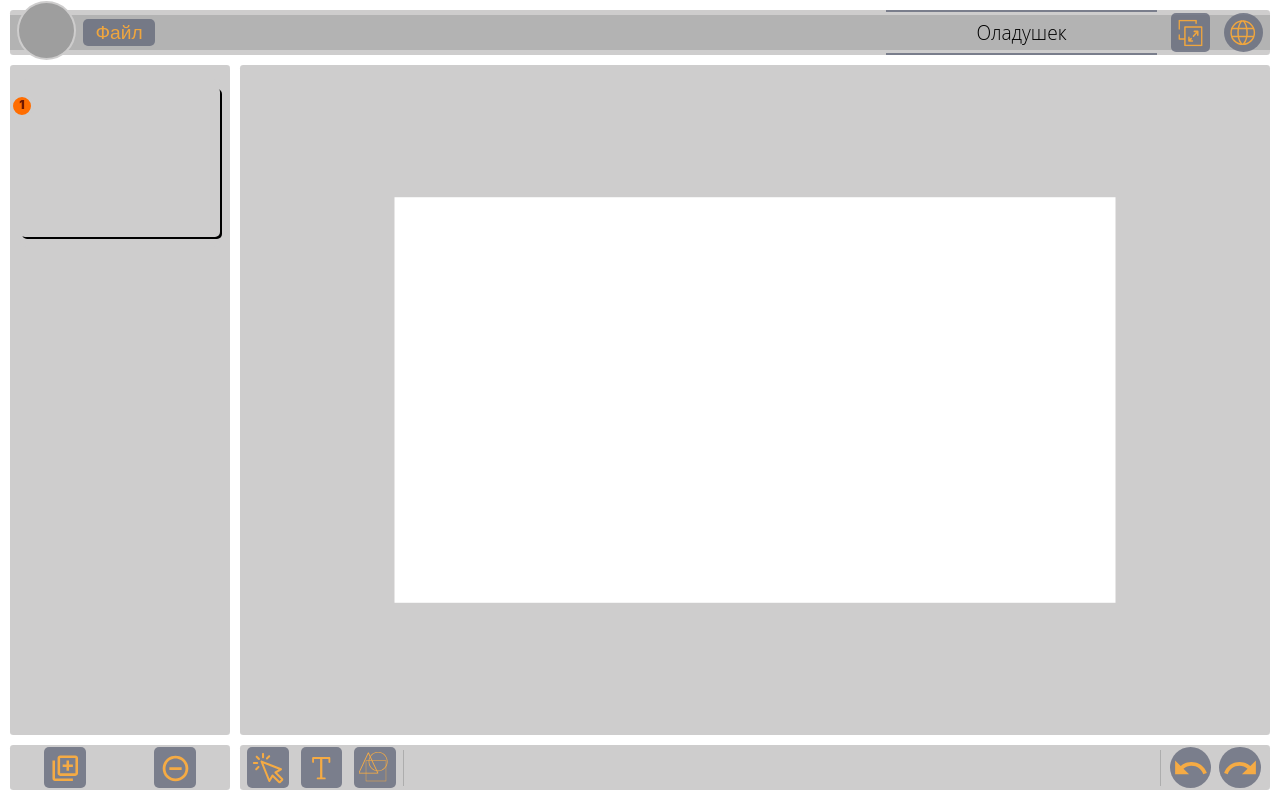
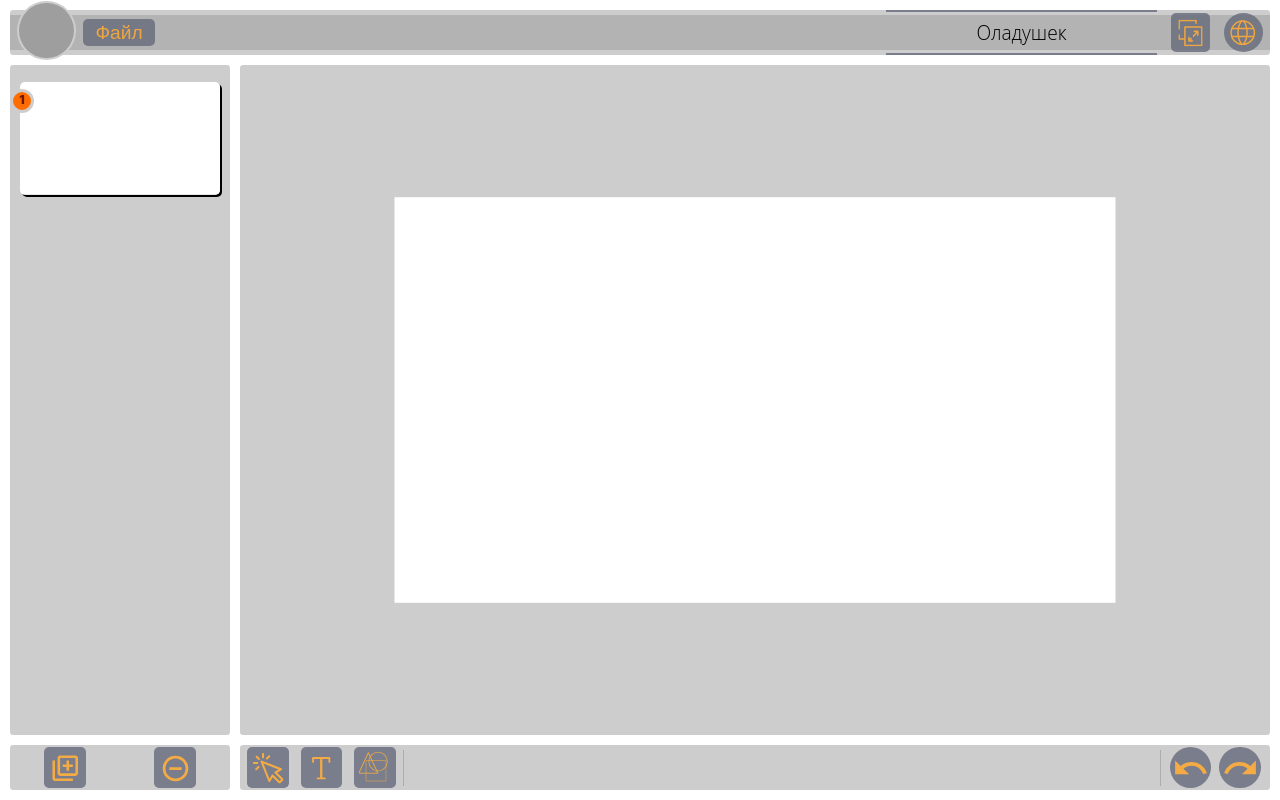
Before and after one commit to pklgn/project-os, a React (Create React App) app: page / in a window 1280 px wide. Both pictures are taken after a click on the button 65 px from the left and 767 px from the top of the page. Built offline with nearby package versions, Linux system fonts and the light colour scheme; grey boxes are pictures that could not be loaded.

Commit message:
фикс: работающее превью слайда в списке слайдов

```diff
--- a/src/app_model/view_model/types.ts
+++ b/src/app_model/view_model/types.ts
@@ -4,7 +4,7 @@ export type ViewModelType = {
     chosenElementsType: ChosenElementsType;
     editingTool: EditingToolStateType;
     slideRenderInfo: {
-        resizersInfo: ResizersInfoType,
+        resizersInfo: ResizersInfoType;
         slideContainerDimensions: SlideContainerDimensionsType;
         slideToContainerRatio: number;
         windowRatio: RenderRatio;
--- a/src/components/AppContent/Slide/SlideComponent.tsx
+++ b/src/components/AppContent/Slide/SlideComponent.tsx
@@ -1,6 +1,6 @@
 import styles from './SlideComponent.module.css';
 
-import { useContext, useEffect, useRef, useState } from 'react';
+import { useContext, useEffect, useLayoutEffect, useRef, useState } from 'react';
 import { FigureElementComponent } from '../../SlideElements/FigureElements/FigureElementComponent';
 import { getSlideElementType } from '../../../app_model/model/utils/tools';
 import { PictureElementComponent } from '../../SlideElements/Picture/PictureElementComponent';
@@ -18,7 +18,11 @@ import {
     getElementsCoordinates,
 } from '../../../app_model/model/element_actions';
 import { getActiveSlidesIds, getCurrentSlide } from '../../../app_model/model/slides_actions';
-import { getResizersInfo, getSlideToContainerRatio } from '../../../app_model/view_model/slide_render_actions';
+import {
+    getResizersInfo,
+    getSlideToContainerRatio,
+    getWindowRatio,
+} from '../../../app_model/view_model/slide_render_actions';
 import {
     keepModelAction,
     setSelectedIdInEditor,
@@ -288,10 +292,47 @@ export function SlideComponent(props: SlideProps) {
         window.addEventListener('mouseup', mouseUpReziseHandler);
     };
 
-    const slideContainerRatio = getSlideToContainerRatio(store.getState().viewModel);
+    const [slideContainerRatio, setSlideContainerRatio] = useState(
+        getSlideToContainerRatio(store.getState().viewModel),
+    );
+    const [windowRatio, setWindowRatio] = useState(getWindowRatio(store.getState().viewModel));
+
+    const [resizersRenderInfo, setResizersRenderInfo] = useState(getResizersInfo(store.getState().viewModel));
+    const resizersOffset = resizersRenderInfo.offset;
+    const resizersSize = resizersRenderInfo.dimension;
+
+    useLayoutEffect(() => {
+        if (props.renderType === 'mainSlide') {
+            const handler = () => {
+                const prevSlideContainerRatio = slideContainerRatio;
+                const prevWindowRatio = windowRatio;
+                const prevResizersRenderInfo = resizersRenderInfo;
+
+                const currSlideContainerRatio = getSlideToContainerRatio(store.getState().viewModel);
+                const currWindowRatio = getWindowRatio(store.getState().viewModel);
+                const currResizersRenderInfo = getResizersInfo(store.getState().viewModel);
+
+                if (prevSlideContainerRatio !== currSlideContainerRatio) {
+                    setSlideContainerRatio(currSlideContainerRatio);
+                }
+                if (prevWindowRatio !== currWindowRatio) {
+                    setWindowRatio(currWindowRatio);
+                }
+                if (prevResizersRenderInfo !== currResizersRenderInfo) {
+                    setResizersRenderInfo(currResizersRenderInfo);
+                }
+            };
+
+            const unsubscribe = store.subscribe(handler);
+
+            return () => {
+                unsubscribe();
+            };
+        }
+    }, [slideContainerRatio, windowRatio]);
 
     const emptySlideWidth = props.containerWidth! * slideContainerRatio;
-    const emptySlideHeight = (emptySlideWidth * 9) / 16;
+    const emptySlideHeight = emptySlideWidth / windowRatio;
     if (emptySlideRef.current) {
         emptySlideRef.current.style.width = `${emptySlideWidth}px`;
         emptySlideRef.current.style.height = `${emptySlideHeight}px`;
@@ -301,10 +342,6 @@ export function SlideComponent(props: SlideProps) {
     const slideHeight = props.renderType === 'mainSlide' && props.slideHeight ? props.slideHeight : '';
 
     const viewBox = props.viewBox;
-
-    const resizersRenderInfo = getResizersInfo(store.getState().viewModel);
-    const resizersOffset = resizersRenderInfo.offset;
-    const resizersSize = resizersRenderInfo.dimension;
 
     let elementIndex = 0;
     return props.slide === undefined ? (
@@ -432,7 +469,15 @@ export function SlideComponent(props: SlideProps) {
             )}
         </svg>
     ) : (
-        <svg xmlns="http://www.w3.org/2000/svg" xmlnsXlink="http://www.w3.org/1999/xlink">
+        <svg
+            width={props.slideWidth}
+            height={props.slideHeight}
+            viewBox={`${(props.containerWidth! - emptySlideWidth) / 2} ${
+                (props.containerHeight! - emptySlideHeight) / 2
+            } ${emptySlideWidth} ${emptySlideHeight}`}
+            xmlns="http://www.w3.org/2000/svg"
+            xmlnsXlink="http://www.w3.org/1999/xlink"
+        >
             <rect
                 x={(props.containerWidth! - emptySlideWidth) / 2}
                 y={(props.containerHeight! - emptySlideHeight) / 2}
--- a/src/components/AppContent/SlideList/SlideList.module.css
+++ b/src/components/AppContent/SlideList/SlideList.module.css
@@ -2,15 +2,13 @@
     background-color: rgba(190, 189, 189, 0.75);
     border-radius: 0.2rem;
     min-width: 128px;
-    margin-top: 0.5px;
-    margin-bottom: 0.5px;
     height: 100%;
     user-select: none;
 }
 
 .list {
     box-sizing: border-box;
-    padding: 5px 10px;
+    padding: 0 10px;
     overflow: auto;
     cursor: default;
     margin: 0;
@@ -22,72 +20,6 @@
     position: relative;
     display: inline-grid;
     margin-bottom: -11px;
-
-}
-
-.item-number-disabled {
-    position: absolute;
-    top: 15px;
-    left: -10px;
-    background-color: #6f1700;
-    border-radius: 50%;
-    height: 18px;
-    width: 18px;
-    font-size: 12px;
-    text-align: center;
-    font-weight: 900;
-    color: #ff6d01;
-    border: 0.2rem solid #cecdcd;
-    user-select: none;
-}
-
-.item-number-active {
-    position: absolute;
-    top: 15px;
-    left: -10px;
-    background-color: #ff6d01;
-    border-radius: 50%;
-    height: 18px;
-    width: 18px;
-    font-size: 12px;
-    text-align: center;
-    font-weight: 900;
-    color: #6f1700;
-    border: 0.2rem solid #cecdcd;
-    user-select: none;
-}
-
-.list-item-disabled {
-    position: relative;
-    list-style-type: none;
-    display: inline-grid;
-    overflow: hidden;
-    border-radius: 5px;
-}
-
-.list-item-disabled:hover {
-    box-shadow: 2px 2px transparent;
-}
-
-.list-item-disabled:hover:after {
-    content: '';
-    position: absolute;
-    top: 0; left: 30px; bottom: 0; right: 0;
-}
-
-.list-item-disabled:hover:after {
-    /* border: 5px solid black; */
-    border-left: transparent;
-    border-top: transparent;
-}
-
-.list-item-active {
-    position: relative;
-    list-style-type: none;
-    display: inline-grid;
-    box-shadow: 2px 2px black;
-    overflow: hidden;
-    border-radius: 5px;
 }
 
 .list-item-wrapper-disabled,
@@ -97,47 +29,26 @@
     flex-direction: column;
 }
 
-.before-list-element-hr-disabled {
+.before-list-element-hr {
     margin-bottom: 1px;
     width: 100%;
     height: 5px;
-    border-top: 2px solid transparent;
     background-color: #cecdcd;
     border-radius: 20px 20px 0 0;
 }
 
-.after-list-element-hr-disabled {
+.after-list-element-hr {
     margin-top: 3px;
     width: 100%;
     height: 5px;
-    border-bottom: 2px solid transparent;
     background-color: #cecdcd;
     border-radius: 0 0 20px 20px;
 }
 
-.before-list-element-hr-active {
-    margin-bottom: 1px;
-    width: 100%;
-    height: 5px;
-    border-top: 2px solid #c91700;
-    background-color: #cecdcd;
-    border-radius: 20px 20px 0 0;
+.disabled {
+    border-top: 2px solid transparent;
 }
 
-.after-list-element-hr-active {
-    margin-top: 3px;
-    width: 100%;
-    height: 5px;
-    border-bottom: 2px solid #c91700;
-    background-color: #cecdcd;
-    border-radius: 0 0 20px 20px;
+.active {
+    border-top: 2px solid #c91700;
 }
-
-.prevent-pointer-events {
-    position: absolute;
-    top: 0;
-    left: 0;
-    width: 100%;
-    height: 100%;
-    cursor: pointer;
-}
--- a/src/components/AppContent/SlideList/SlideList.tsx
+++ b/src/components/AppContent/SlideList/SlideList.tsx
@@ -1,6 +1,6 @@
 import styles from './SlideList.module.css';
 
-import React, { useEffect, useRef, useState } from 'react';
+import React, { useEffect, useLayoutEffect, useRef, useState } from 'react';
 
 import { SlideListItem } from './SlideListItem';
 
@@ -11,6 +11,7 @@ import {
     deleteSelectedSlides,
     insertSelectedSlidesAtIndexAction,
 } from '../../../app_model/redux_model/actions_model/action_creators/slide_action_creators';
+import { getSlideContainerDimension, getWindowRatio } from '../../../app_model/view_model/slide_render_actions';
 import {
     keepModelAction,
     setSelectedIdInEditor,
@@ -23,7 +24,7 @@ type SlideListProps = {
 };
 
 export function SlideList(props: SlideListProps) {
-    const ref = useRef<HTMLUListElement>(null);
+    const listRef = useRef<HTMLUListElement>(null);
 
     const dispatch = useDispatch();
     const dispatchSetIdAction = bindActionCreators(setSelectedIdInEditor, dispatch);
@@ -49,7 +50,7 @@ export function SlideList(props: SlideListProps) {
 
                     const yToScroll = slideAtTop ? -1.5 * slideHeight : 1.5 * slideHeight;
 
-                    ref.current?.scrollBy(0, yToScroll);
+                    listRef.current?.scrollBy(0, yToScroll);
                 }
             },
             { threshold: 1 },
@@ -76,7 +77,7 @@ export function SlideList(props: SlideListProps) {
 
     useEffect(() => {
         const handlerMouseDown = (event: MouseEvent) => {
-            if (event.target instanceof Element && ref.current?.contains(event.target)) {
+            if (event.target instanceof Element && listRef.current?.contains(event.target)) {
                 const element = event.target as Element;
                 if (element.tagName === 'svg') {
                     const newSlideIndexToGrag = parseInt(element.getAttribute('id')!) - 1;
@@ -134,7 +135,7 @@ export function SlideList(props: SlideListProps) {
 
                         intersectionObserver.disconnect();
                         intersectionObserver.observe(
-                            ref.current?.getElementsByTagName('svg')[newActiveSlideIndex * 2] as Element,
+                            listRef.current?.getElementsByTagName('svg')[newActiveSlideIndex * 2] as Element,
                         );
 
                         changeActiveSlideIndex(newActiveSlideIndex);
@@ -173,7 +174,7 @@ export function SlideList(props: SlideListProps) {
 
                         intersectionObserver.disconnect();
                         intersectionObserver.observe(
-                            ref.current?.getElementsByTagName('svg')[newChosenSlideIndex * 2] as Element,
+                            listRef.current?.getElementsByTagName('svg')[newChosenSlideIndex * 2] as Element,
                         );
 
                         const newActiveItemStatusList: boolean[] = slideActiveStatusList.map((_, index) => {
@@ -215,7 +216,7 @@ export function SlideList(props: SlideListProps) {
                         changeLastChosenSlideIndex(indexToInsertSelectedSlides);
                         intersectionObserver.disconnect();
                         intersectionObserver.observe(
-                            ref.current?.getElementsByTagName('svg')[activeSlideIndex * 2] as Element,
+                            listRef.current?.getElementsByTagName('svg')[activeSlideIndex * 2] as Element,
                         );
 
                         changeActiveStatusSlideList(
@@ -258,7 +259,11 @@ export function SlideList(props: SlideListProps) {
     });
 
     const onClickListHandler = (event: React.MouseEvent<HTMLUListElement>) => {
-        if (event.target instanceof Element && ref.current?.contains(event.target) && event.target.tagName === 'svg') {
+        if (
+            event.target instanceof Element &&
+            listRef.current?.contains(event.target) &&
+            event.target.tagName === 'svg'
+        ) {
             const handlerType = event.ctrlKey ? 'ctrlPressed' : event.shiftKey ? 'shiftPressed' : 'default';
 
             const chosenSlideIndex = parseInt(event.target.getAttribute('id')!) - 1;
@@ -349,7 +354,7 @@ export function SlideList(props: SlideListProps) {
         if (
             isMouseReadyToDrag &&
             event.target instanceof Element &&
-            ref.current?.contains(event.target) &&
+            listRef.current?.contains(event.target) &&
             slideHrStatus.includes(true)
         ) {
             const element = event.target as Element;
@@ -369,7 +374,7 @@ export function SlideList(props: SlideListProps) {
     };
 
     const onMouseOverListHandler = (event: React.MouseEvent<HTMLUListElement>) => {
-        if (isMouseReadyToDrag && event.target instanceof Element && ref.current?.contains(event.target)) {
+        if (isMouseReadyToDrag && event.target instanceof Element && listRef.current?.contains(event.target)) {
             intersectionObserver.disconnect();
             const element = event.target as Element;
             const insertIndex = parseInt(element.getAttribute('id')!);
@@ -387,10 +392,39 @@ export function SlideList(props: SlideListProps) {
         intersectionObserver.disconnect();
     };
 
+    const [listWidth, setListWidth] = useState(0);
+    const [windowRatio, setWindowRatio] = useState(getWindowRatio(store.getState().viewModel));
+    const mainContainerDimensions = getSlideContainerDimension(store.getState().viewModel);
+
+    useLayoutEffect(() => {
+        const handleWindowRatioChange = () => {
+            const prevValue = windowRatio;
+            const currValue = getWindowRatio(store.getState().viewModel);
+            if (prevValue !== currValue) {
+                setWindowRatio(currValue);
+            }
+        };
+
+        if (listRef.current) {
+            const computedStyle = getComputedStyle(listRef.current);
+            setListWidth(
+                listRef.current.clientWidth -
+                    parseFloat(computedStyle.paddingLeft) -
+                    parseFloat(computedStyle.paddingRight),
+            );
+        }
+
+        const unsubscribe = store.subscribe(handleWindowRatioChange);
+
+        return () => {
+            unsubscribe();
+        };
+    }, [listWidth]);
+
     return (
         <ul
             className={`${styles.list} ${styles['list-wrapper']}`}
-            ref={ref}
+            ref={listRef}
             onClick={onClickListHandler}
             onMouseUp={onMouseUpListHandler}
             onMouseOver={onMouseOverListHandler}
@@ -400,11 +434,9 @@ export function SlideList(props: SlideListProps) {
                 return (
                     <li className={styles['slide-list-item']} key={index}>
                         <div
-                            className={
-                                slideHrStatus[index]
-                                    ? styles['before-list-element-hr-active']
-                                    : styles['before-list-element-hr-disabled']
-                            }
+                            className={`${styles['before-list-element-hr']} ${
+                                slideHrStatus[index] ? styles.active : styles.disabled
+                            }`}
                             id={`${index}`}
                             key={index}
                         />
@@ -414,14 +446,20 @@ export function SlideList(props: SlideListProps) {
                             itemIndex={index}
                             status={slideActiveStatusList[index]}
                             key={slide.id}
+                            width={listWidth}
+                            height={listWidth / windowRatio}
+                            viewBox={{
+                                x: 0,
+                                y: 0,
+                                width: mainContainerDimensions.width,
+                                height: mainContainerDimensions.height,
+                            }}
                         />
 
                         <div
-                            className={
-                                slideHrStatus[index + 1]
-                                    ? styles['after-list-element-hr-active']
-                                    : styles['after-list-element-hr-disabled']
-                            }
+                            className={`${styles['after-list-element-hr']} ${
+                                slideHrStatus[index] ? styles.active : styles.disabled
+                            }`}
                             id={`${index + 1}`}
                             key={index + 1}
                         />
--- /dev/null
+++ b/src/components/AppContent/SlideList/SlideListItem.module.css
@@ -0,0 +1,51 @@
+.item-number {
+    position: absolute;
+    top: 15px;
+    left: -10px;
+    background-color: #6f1700;
+    border-radius: 50%;
+    height: 18px;
+    width: 18px;
+    font-size: 12px;
+    text-align: center;
+    font-weight: 900;
+    color: #ff6d01;
+    border: 0.2rem solid #cecdcd;
+    user-select: none;
+}
+
+.number-disabled {
+    background-color: #6f1700;
+    color: #ff6d01;
+}
+
+.number-active {
+    background-color: #ff6d01;
+    color: #6f1700;
+}
+
+.list-item {
+    position: relative;
+    list-style-type: none;
+    display: inline-grid;
+    overflow: hidden;
+    border-radius: 5px;
+}
+
+.item-active {
+    box-shadow: 2px 2px black;
+}
+
+.prevent-pointer-events-top,
+.prevent-pointer-events-bottom {
+    position: absolute;
+    top: 0;
+    left: 0;
+    width: 100%;
+    height: 50%;
+    cursor: pointer;
+}
+
+.prevent-pointer-events-bottom {
+    top: 50%;
+}
--- a/src/components/AppContent/SlideList/SlideListItem.tsx
+++ b/src/components/AppContent/SlideList/SlideListItem.tsx
@@ -1,4 +1,4 @@
-import styles from './SlideList.module.css';
+import styles from './SlideListItem.module.css';
 
 import { Slide } from '../../../app_model/model/types';
 import { SlideComponent } from '../Slide/SlideComponent';
@@ -7,19 +7,36 @@ type SlideListItemProps = {
     item: Slide;
     status: boolean;
     itemIndex: number;
+    width?: number;
+    height?: number;
+    viewBox?: {
+        x: number;
+        y: number;
+        width: number;
+        height: number;
+    };
 };
 
 export function SlideListItem(props: SlideListItemProps) {
-    const itemWrapperStyle = props.status ? styles['list-item-active'] : styles['list-item-disabled'];
-    const itemNumberStyle = props.status ? styles['item-number-active'] : styles['item-number-disabled'];
+    const itemWrapperStyle = props.status ? styles['item-active'] : '';
+    const itemNumberStyle = props.status ? styles['number-active'] : styles['number-disabled'];
 
     return (
         <>
-            <div className={itemWrapperStyle}>
-                <SlideComponent renderType="default" slide={props.item} />
-                <svg className={styles['prevent-pointer-events']} id={`${props.itemIndex + 1}`} />
+            <div className={`${styles['list-item']} ${itemWrapperStyle}`}>
+                <SlideComponent
+                    renderType="default"
+                    slide={props.item}
+                    viewBox={props.viewBox}
+                    slideWidth={props.width}
+                    slideHeight={props.height}
+                    containerWidth={props.viewBox?.width}
+                    containerHeight={props.viewBox?.height}
+                />
+                <svg className={styles['prevent-pointer-events-top']} id={`${props.itemIndex}`} />
+                <svg className={styles['prevent-pointer-events-bottom']} id={`${props.itemIndex + 1}`} />
             </div>
-            <div className={itemNumberStyle}>{props.itemIndex + 1}</div>
+            <div className={`${styles['item-number']} ${itemNumberStyle}`}>{props.itemIndex + 1}</div>
         </>
     );
 }
```
Also changed, not shown: src/components/AppContent/Slide/SlideWrapper.tsx (+12 -3 lines).
